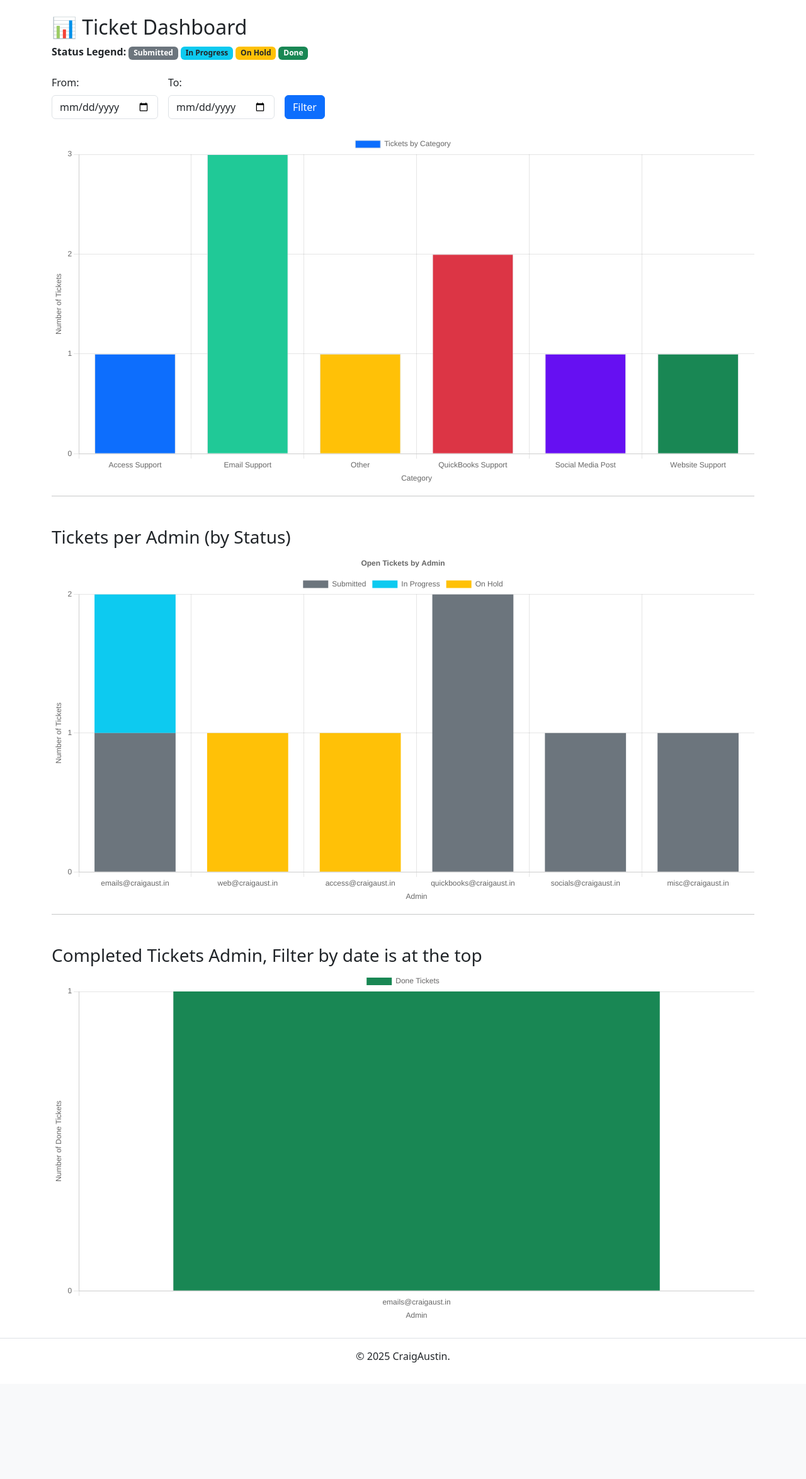
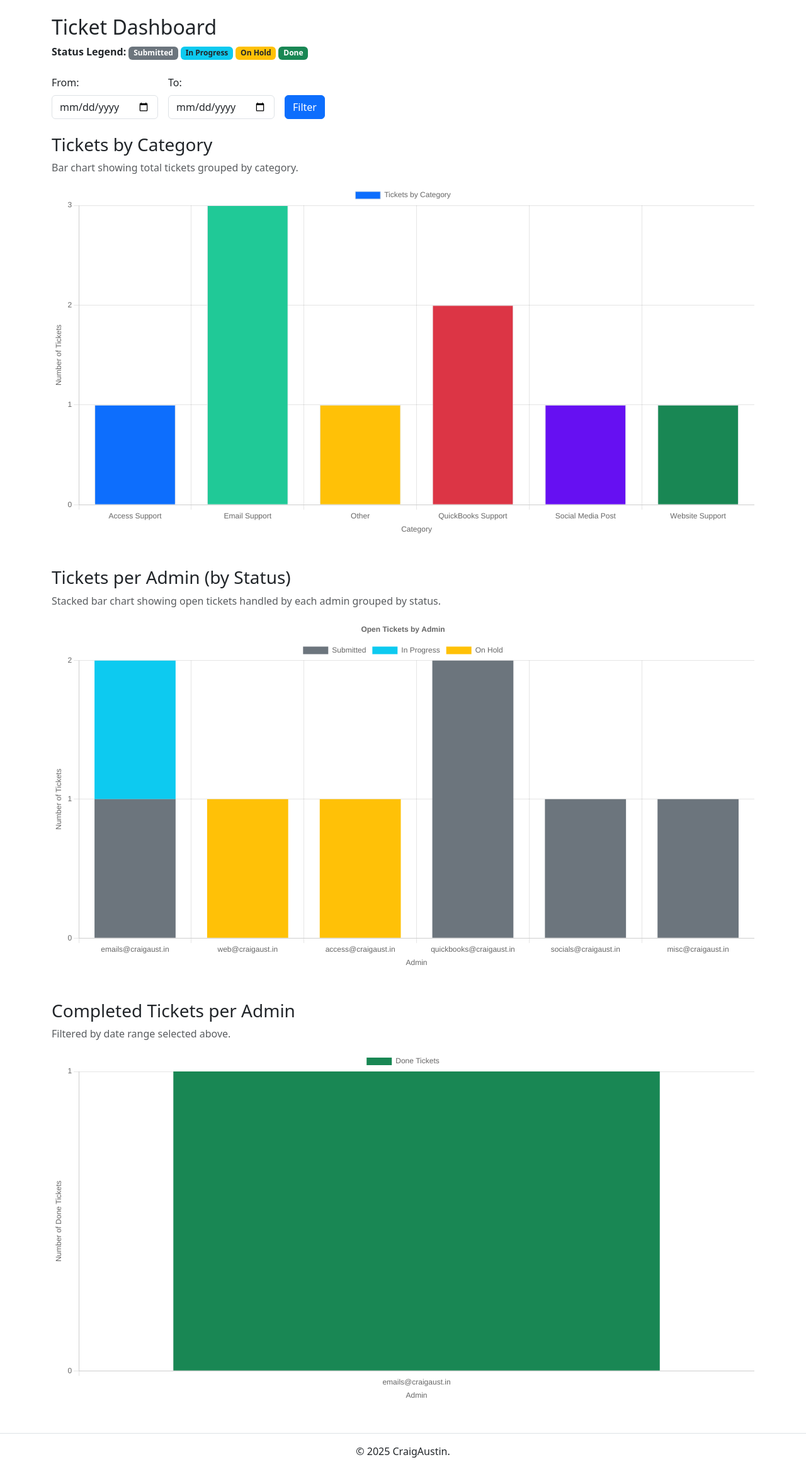
Before and after one commit to mr-aust1n/milestone-project-three, a Flask app: page /dashboard in a window 1280 px wide. Shown: the part 56-2404 px from the top of the page at 63% size. Before the commit the page ends 2219 px from the top, so only its background shows below. Run offline with Flask 3, Linux system fonts and the light colour scheme; a user stored in the database is signed in; data comes from the database, SQL or seed files in the repository; some libraries are stand-ins or nearby versions.

Commit message:
FIX: Dashboard.html
Updated the dashboards.html to semantic and added aria labels

```diff
--- a/templates/dashboard.html
+++ b/templates/dashboard.html
@@ -3,19 +3,25 @@
 {% block title %}Dashboard{% endblock %}
 
 {% block content %}
-<h2>📊 Ticket Dashboard</h2>
+<main role="main" aria-labelledby="dashboard-heading">
+    <h2 id="dashboard-heading">Ticket Dashboard</h2>
 
     <!-- Status Badge Legend -->
-<div class="mb-4">
+    <section aria-labelledby="status-legend" class="mb-4">
+        <h3 id="status-legend" class="visually-hidden">Ticket status color legend</h3>
+        <p>
             <strong>Status Legend:</strong>
-    <span class="badge bg-secondary">Submitted</span>
-    <span class="badge bg-info text-dark">In Progress</span>
-    <span class="badge bg-warning text-dark">On Hold</span>
-    <span class="badge bg-success">Done</span>
-</div>
+            <span class="badge bg-secondary" aria-label="Submitted ticket">Submitted</span>
+            <span class="badge bg-info text-dark" aria-label="In progress ticket">In Progress</span>
+            <span class="badge bg-warning text-dark" aria-label="On hold ticket">On Hold</span>
+            <span class="badge bg-success" aria-label="Completed ticket">Done</span>
+        </p>
+    </section>
 
-<!-- Date Range Filter -->
-<form method="GET" class="row g-3 align-items-end mb-4">
+    <!-- Date Filter -->
+    <section aria-labelledby="date-filter" class="mb-4">
+        <h3 id="date-filter" class="visually-hidden">Filter by date range</h3>
+        <form method="GET" class="row g-3 align-items-end" role="search" aria-label="Date range filter for charts">
             <div class="col-auto">
                 <label for="start_date" class="form-label">From:</label>
                 <input type="date" name="start_date" id="start_date" class="form-control"
@@ -30,15 +36,39 @@
                 <button type="submit" class="btn btn-primary">Filter</button>
             </div>
         </form>
+    </section>
+
+    <!-- Chart 1: Tickets by Category -->
+    <section aria-labelledby="category-chart-heading" class="mb-5">
+        <h3 id="category-chart-heading">Tickets by Category</h3>
+        <p class="text-muted">Bar chart showing total tickets grouped by category.</p>
+        <canvas id="categoryChart" width="400" height="200" role="img"
+            aria-label="Tickets by Category Bar Chart"></canvas>
+    </section>
+
+    <!-- Chart 2: Tickets by Admin by Status -->
+    <section aria-labelledby="admin-status-chart-heading" class="mb-5">
+        <h3 id="admin-status-chart-heading">Tickets per Admin (by Status)</h3>
+        <p class="text-muted">Stacked bar chart showing open tickets handled by each admin grouped by status.</p>
+        <canvas id="adminChart" width="400" height="200" role="img"
+            aria-label="Open Tickets by Admin, stacked by status"></canvas>
+    </section>
+
+    <!-- Chart 3: Completed Tickets -->
+    <section aria-labelledby="done-chart-heading" class="mb-5">
+        <h3 id="done-chart-heading">Completed Tickets per Admin</h3>
+        <p class="text-muted">Filtered by date range selected above.</p>
+        <canvas id="doneChart" width="400" height="200" role="img"
+            aria-label="Completed Tickets per Admin Bar Chart"></canvas>
+    </section>
+</main>
 
 <!-- Chart.js Library -->
 <script src="https://cdn.jsdelivr.net/npm/chart.js"></script>
 
-<!-- Bar Chart 1: Tickets by Category -->
-<canvas id="categoryChart" width="400" height="200"></canvas>
+<!-- JS for Charts -->
 <script>
     const ctx = document.getElementById('categoryChart').getContext('2d');
-
     new Chart(ctx, {
         type: 'bar',
         data: {
@@ -46,48 +76,27 @@
         datasets: [{
             label: 'Tickets by Category',
             data: {{ counts | tojson }},
-        backgroundColor: [
-            '#0d6efd', '#20c997', '#ffc107', '#dc3545', '#6610f2', '#198754'
-        ],
+        backgroundColor: ['#0d6efd', '#20c997', '#ffc107', '#dc3545', '#6610f2', '#198754'],
         borderColor: '#dee2e6',
         borderWidth: 1
             }]
         },
         options: {
-        animation: {
-            duration: 1200,
-            easing: 'easeOutBounce'
-        },
+        animation: { duration: 1200, easing: 'easeOutBounce' },
         scales: {
             y: {
                 beginAtZero: true,
-                ticks: {
-                    stepSize: 1
-                },
-                title: {
-                    display: true,
-                    text: 'Number of Tickets'
-                }
+                ticks: { stepSize: 1 },
+                title: { display: true, text: 'Number of Tickets' }
             },
             x: {
-                title: {
-                    display: true,
-                    text: 'Category'
-                }
+                title: { display: true, text: 'Category' }
             }
         }
     }
     });
-</script>
 
-<!-- Stacked Bar Chart: Tickets by Admin (by Status) -->
-<hr>
-<h3 class="mt-5">Tickets per Admin (by Status)</h3>
-
-<canvas id="adminChart" width="400" height="200"></canvas>
-<script>
     const adminCtx = document.getElementById('adminChart').getContext('2d');
-
     new Chart(adminCtx, {
         type: 'bar',
         data: {
@@ -112,49 +121,26 @@
         },
         options: {
         responsive: true,
-        animation: {
-            duration: 1200,
-            easing: 'easeOutBounce'
-        },
+        animation: { duration: 1200, easing: 'easeOutBounce' },
         plugins: {
-            title: {
-                display: true,
-                text: 'Open Tickets by Admin'
-            }
+            title: { display: true, text: 'Open Tickets by Admin' }
         },
         scales: {
             x: {
                 stacked: true,
-                title: {
-                    display: true,
-                    text: 'Admin'
-                }
+                title: { display: true, text: 'Admin' }
             },
             y: {
                 stacked: true,
                 beginAtZero: true,
-                ticks: {
-                    stepSize: 1
-                },
-                title: {
-                    display: true,
-                    text: 'Number of Tickets'
-                }
+                ticks: { stepSize: 1 },
+                title: { display: true, text: 'Number of Tickets' }
             }
         }
     }
     });
-</script>
 
-<!-- Bar Chart: Done Tickets per Admin -->
-<hr>
-<h3 class="mt-5">Completed Tickets Admin, Filter by date is at the top</h3>
-
-
-<canvas id="doneChart" width="400" height="200"></canvas>
-<script>
     const doneCtx = document.getElementById('doneChart').getContext('2d');
-
     new Chart(doneCtx, {
         type: 'bar',
         data: {
@@ -167,30 +153,18 @@
         },
         options: {
         responsive: true,
-        animation: {
-            duration: 1200,
-            easing: 'easeOutBounce'
-        },
+        animation: { duration: 1200, easing: 'easeOutBounce' },
         scales: {
             y: {
                 beginAtZero: true,
-                ticks: {
-                    stepSize: 1
-                },
-                title: {
-                    display: true,
-                    text: 'Number of Done Tickets'
-                }
+                ticks: { stepSize: 1 },
+                title: { display: true, text: 'Number of Done Tickets' }
             },
             x: {
-                title: {
-                    display: true,
-                    text: 'Admin'
-                }
+                title: { display: true, text: 'Admin' }
             }
         }
     }
     });
 </script>
-
 {% endblock %}
```
Lines whose indentation alone changed are shown as unchanged.
